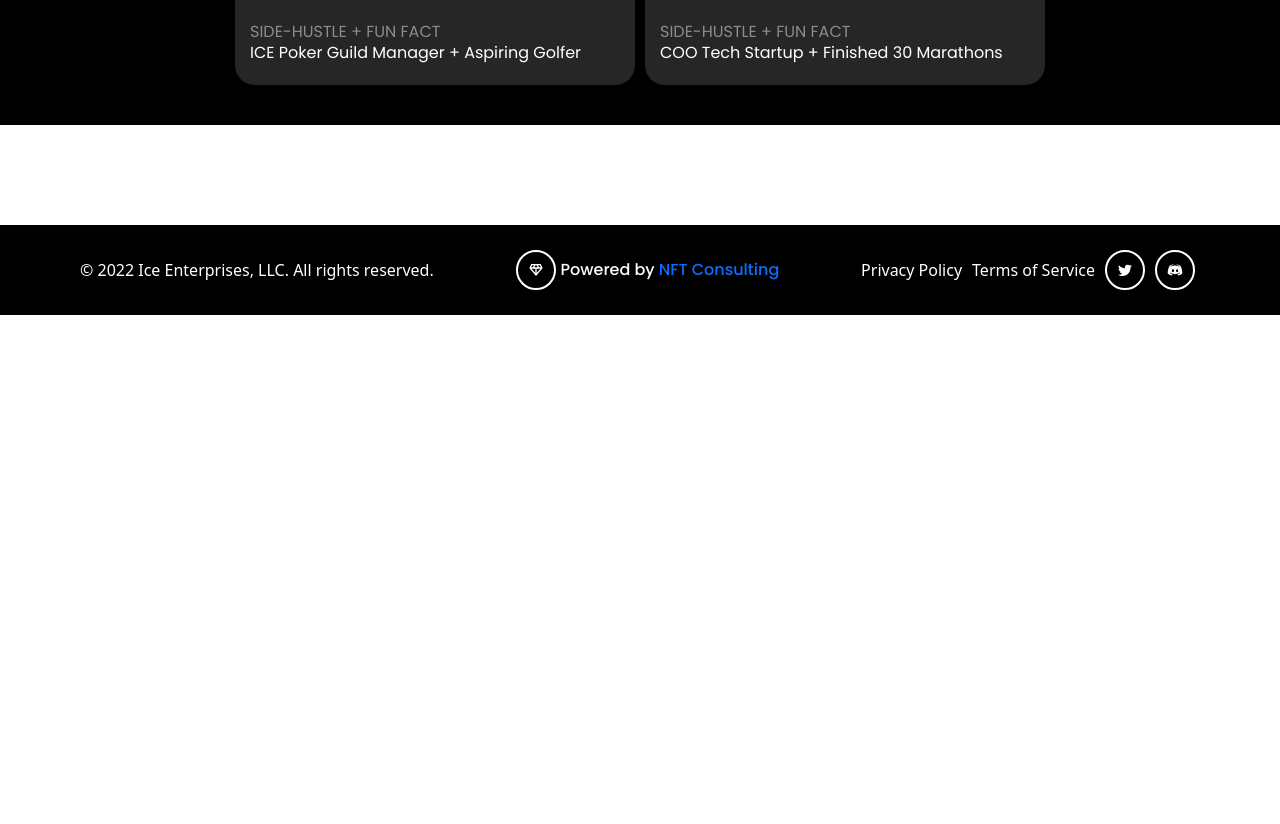
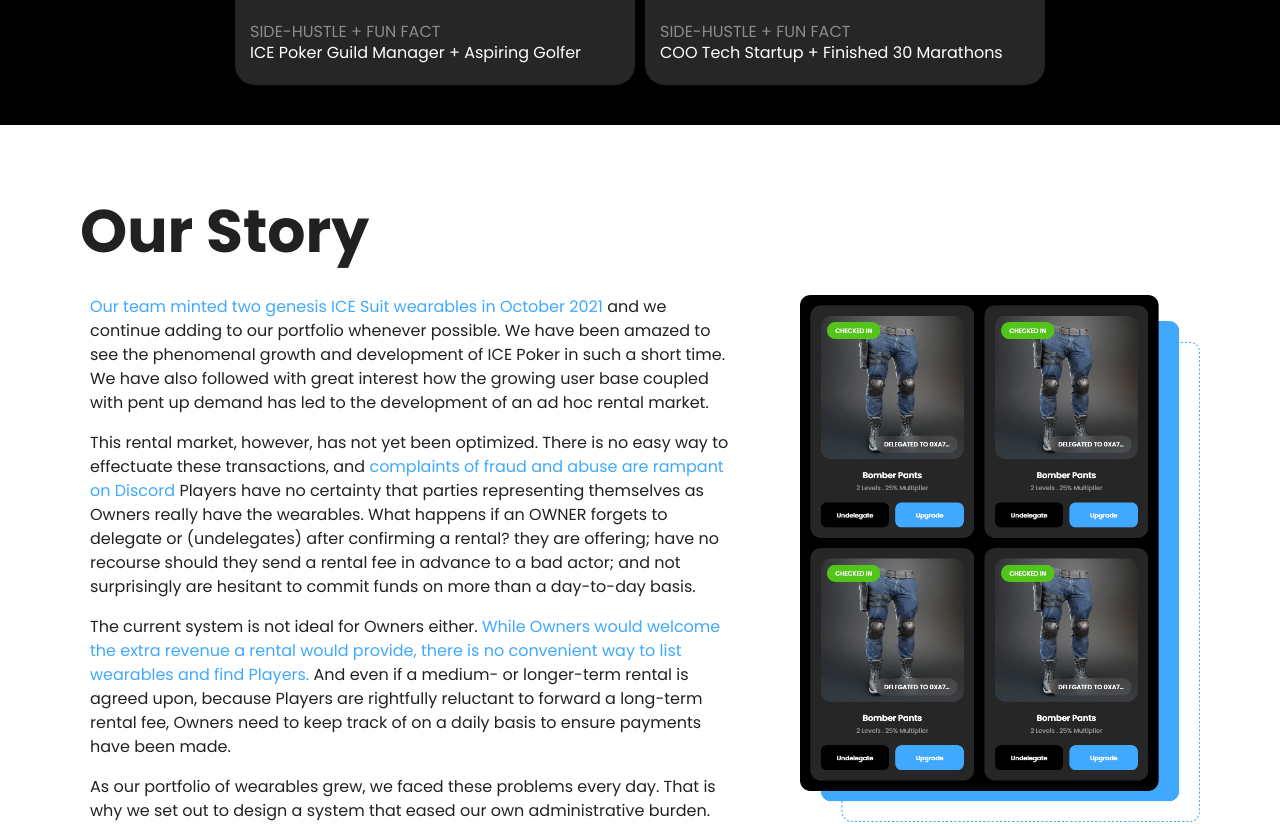
Before and after one commit to KimeraMoses/Ice-Enterprises, a React (Create React App) app: page / in a window 1280 px wide. Shown: the part 3540-4364 px from the top of the page. Before the commit the page ends 3855 px from the top, so only its background shows below. Built offline with nearby package versions, Linux system fonts and the light colour scheme.

Commit message:
New: completed our story section

```diff
--- a/src/components/Footer/Footer.module.css
+++ b/src/components/Footer/Footer.module.css
@@ -5,7 +5,7 @@
   align-items: center;
   color: #fff;
   padding: 20px 80px;
-  margin-top: 100px;
+  margin-top: 30px;
 }
 .footer_wrapper p {
   margin-bottom: 0;
--- a/src/components/LandingPage/Benefits/BenefitsCard.js
+++ b/src/components/LandingPage/Benefits/BenefitsCard.js
@@ -12,7 +12,7 @@
   return (
     <Col
       lg={6}
-      md={6}
+      md={12}
       sm={12}
       className={classes.benefits_card_wrapper}
       key={key}
--- a/src/components/LandingPage/Faqs/Faqs.module.css
+++ b/src/components/LandingPage/Faqs/Faqs.module.css
@@ -18,7 +18,7 @@
   width: 100%;
 }
 
-@media screen and (max-width: 689px) {
+@media screen and (max-width: 750px) {
   .faqs_section_wrapper {
     padding: 40px 30px;
   }
@@ -33,4 +33,7 @@
     padding: 0;
     padding-bottom: 40px;
   }
+  .faqs__side_bunner{
+    padding: 30px;
+  }
 }
--- a/src/components/LandingPage/Home/Home.js
+++ b/src/components/LandingPage/Home/Home.js
@@ -2,6 +2,7 @@
 import Benefits from "../Benefits/Benefits";
 import Faqs from "../Faqs/Faqs";
 import HowitWorks from "../HowItWorks/HowitWorks";
+import OurStory from "../OurStory/OurStory";
 import OurTeam from "../OurTeam/OurTeam";
 import classes from "./Home.module.css";
 
@@ -13,6 +14,7 @@
       <Benefits />
       <Faqs />
       <OurTeam />
+      <OurStory />
     </div>
   );
 };
--- /dev/null
+++ b/src/components/LandingPage/OurStory/OurStory.js
@@ -0,0 +1,33 @@
+import React from "react";
+import Image from "../../../assets/Image.png";
+import classes from "./OurStory.module.css";
+import data from "../../../locales/en.json";
+
+const OurStory = () => {
+  const storyData = data.pages.landing.ourStory;
+  return (
+    <section className={classes.our_story_section_wrapper}>
+      <div className={classes.our_story_header}>
+        <h3>{storyData.heading}</h3>
+      </div>
+      <div className={classes.our_story_row_wrapper}>
+        <div className={classes.our_story_content}>
+          {storyData.paragraph.map((paragragh, index) => {
+            return (
+              <p key={index}>
+                {paragragh.blackTextL}{" "}
+                <span className={classes.blue_text}>{paragragh.blueText}</span>
+                {" "}{paragragh.blackTextR}
+              </p>
+            );
+          })}
+        </div>
+        <div className={classes.our_story_portifolio}>
+          <img src={Image} alt="" />
+        </div>
+      </div>
+    </section>
+  );
+};
+
+export default OurStory;
--- /dev/null
+++ b/src/components/LandingPage/OurStory/OurStory.module.css
@@ -0,0 +1,41 @@
+.our_story_section_wrapper {
+  padding: 60px 80px 0px;
+}
+
+.our_story_header h3 {
+  font-size: 60px;
+  font-weight: bold;
+  font-family: "Poppins", sans-serif;
+}
+
+.our_story_row_wrapper {
+  display: flex;
+  padding: 20px 0;
+}
+.our_story_content {
+  padding: 0 70px 0 10px;
+}
+.our_story_content p {
+  font-family: "Poppins", sans-serif;
+}
+.our_story_portifolio img {
+  width: 400px;
+}
+.blue_text {
+  color: var(--primary_color);
+  font-weight: 400;
+}
+@media screen and (max-width: 689px) {
+  .our_story_section_wrapper {
+    padding: 40px 30px 0px;
+  }
+  .our_story_row_wrapper {
+    flex-direction: column;
+  }
+  .our_story_content {
+    padding: 0;
+  }
+  .our_story_portifolio img {
+    width: 100%;
+  }
+}
```
Also changed, not shown: src/assets/Image.png.
